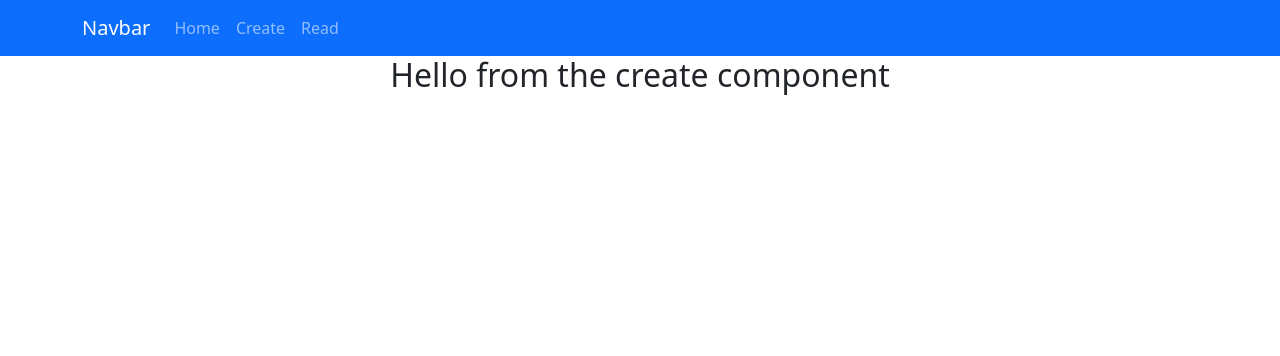
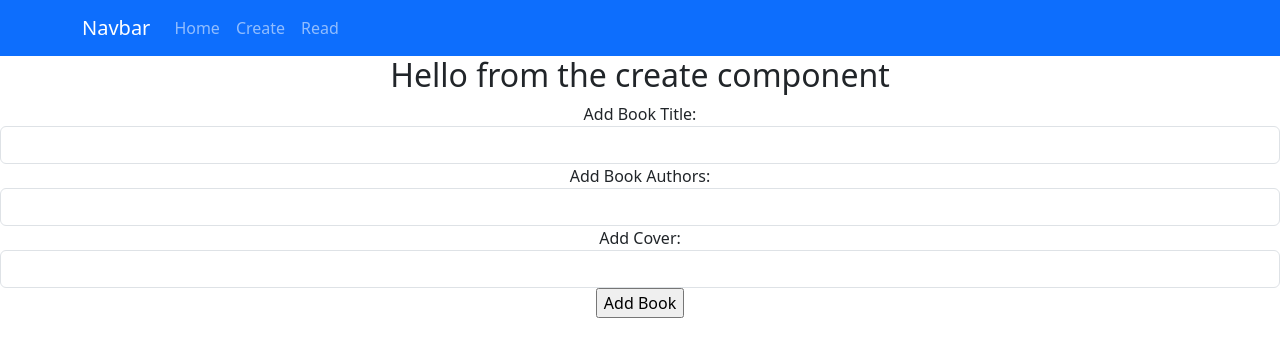
Before and after one commit to mary2002mcd/DataRepLab10, a React (Create React App) app: page /create in a window 1280 px wide. Shown: the top 356 px of the page. Built offline with nearby package versions, Linux system fonts and the light colour scheme.

Commit message:
lab 4 done

```diff
--- a/package.json
+++ b/package.json
@@ -6,6 +6,7 @@
     "@testing-library/jest-dom": "^5.17.0",
     "@testing-library/react": "^13.4.0",
     "@testing-library/user-event": "^13.5.0",
+    "axios": "^1.5.1",
     "bootstrap": "^5.3.2",
     "react": "^18.2.0",
     "react-bootstrap": "^2.9.0",
--- a/src/components/bookItems.js
+++ b/src/components/bookItems.js
@@ -1,4 +1,5 @@
 import { Card } from "react-bootstrap";
+import { CardBody } from 'react-bootstrap';
 
 function BookItems(props) {
     return (
--- a/src/components/create.js
+++ b/src/components/create.js
@@ -1,7 +1,55 @@
-function Create(){
-    return(
+import { useState } from "react";
+
+function Create() {
+    //The React useState Hook allows us to track state in a function component.
+    const [title, setTitle] = useState('');
+    const [authors, setAuthors] = useState('');
+    const [thumbnailUrl, setCover] = useState('');
+    const handleSubmit = (e) => {
+        e.preventDefault();
+        //write to the console
+        console.log("Title: " + title + " Cover: " + thumbnailUrl + " Author: " + authors);
+    }
+
+
+    //return this to the screen when the component is called
+    return (
         <div>
             <h2>Hello from the create component</h2>
+            {/* when the button is clicked the function OnSubmit will be called */}
+            {/* take in this information from the user  */}
+            <form onSubmit={handleSubmit}>
+                <div className="form-group">
+                    <label>Add Book Title: </label>
+                    <input type="text"
+                        className="form-control"
+                        value={title}
+                        onChange={(e) => { setTitle(e.target.value) }} />
+
+                </div>
+
+                <div className="form-group">
+                    <label>Add Book Authors: </label>
+                    <input type="text"
+                        className="form-control"
+                        value={authors}
+                        onChange={(e) => { setAuthors(e.target.value) }} />
+
+                </div>
+
+                <div className="form-group">
+                    <label>Add Cover: </label>
+                    <input type="text"
+                        className="form-control"
+                        value={thumbnailUrl}
+                        onChange={(e) => { setCover(e.target.value) }} />
+
+                </div>
+                {/* button to call the function */}
+                <div>
+                    <input type="submit" value="Add Book" />
+                </div>
+            </form>
         </div>
     );
 }
--- a/src/components/read.js
+++ b/src/components/read.js
@@ -1,42 +1,26 @@
+import { useEffect, useState } from "react";
 import Books from "./books";
+import axios from "axios";
 
-function Read(){
-    const data = [
-        {
-        "title": "Learn Git in a Month of Lunches",
-        "isbn": "1617292419",
-        "pageCount": 0,
-        "thumbnailUrl":"https://s3.amazonaws.com/AKIAJC5RLADLUMVRPFDQ.book-thumb-images/umali.jpg",
-        "status": "MEAP",
-        "authors": ["Rick Umali"],
-        "categories": []
-        },
-        {
-        "title": "MongoDB in Action, Second Edition",
-        "isbn": "1617291609",
-        "pageCount": 0,
-        "thumbnailUrl":"https://s3.amazonaws.com/AKIAJC5RLADLUMVRPFDQ.book-thumb-images/banker2.jpg",
-        "status": "MEAP",
-        "authors": [
-        "Kyle Banker",
-        "Peter Bakkum",
-        "Tim Hawkins",
-        "Shaun Verch",
-        "Douglas Garrett"
-        ],
-        "categories": []
-        },
-        {
-        "title": "Getting MEAN with Mongo, Express, Angular, and Node",
-        "isbn": "1617292036",
-        "pageCount": 0,
-        "thumbnailUrl":"https://s3.amazonaws.com/AKIAJC5RLADLUMVRPFDQ.book-thumb-images/sholmes.jpg",
-        "status": "MEAP",
-        "authors": ["Simon Holmes"],
-        "categories": []
-        }
-        ];
-    return(
+
+function Read() {
+    const [data, setData] = useState([]);
+
+    //useEffect is a React Hook that lets you synchronize a component with an external system.
+    useEffect(
+        () => {
+            //asyncrious operation taking place here
+            //callback, get data from books component
+            axios.get('https://jsonblob.com/api/jsonblob/1161593332966481920').then((response) => {
+                setData(response.data.books)
+            }).catch((error) => { //catch errors - is to send an error message to the console
+                console.log(error);
+            });
+        }, []
+    );
+
+    //what is shown on screen
+    return (
         <div>
             <h2>Hello from the read component!</h2>
             <Books myBooks={data}></Books> {/*call the Books component */}
```
Also changed, not shown: 1 other file (tests, documents, lock files or other folders).
